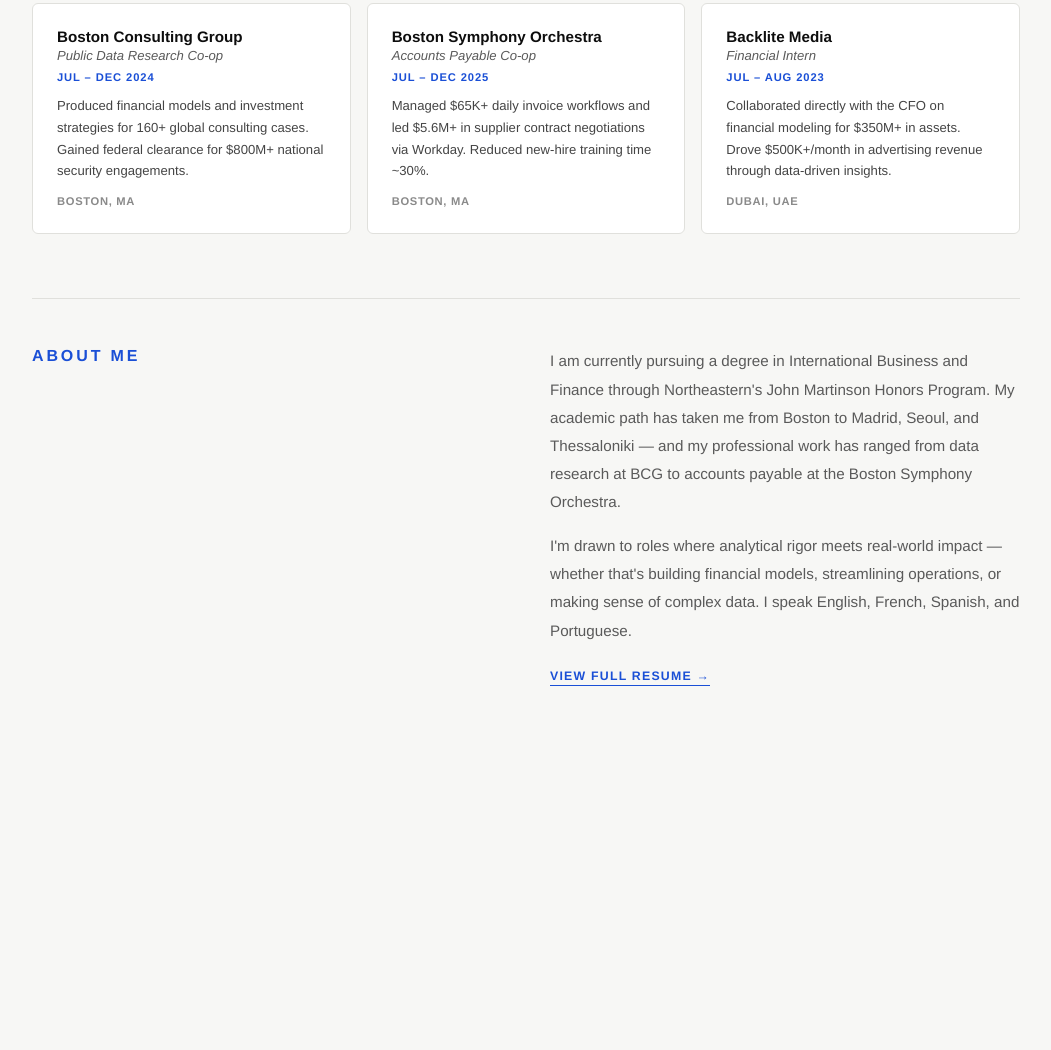
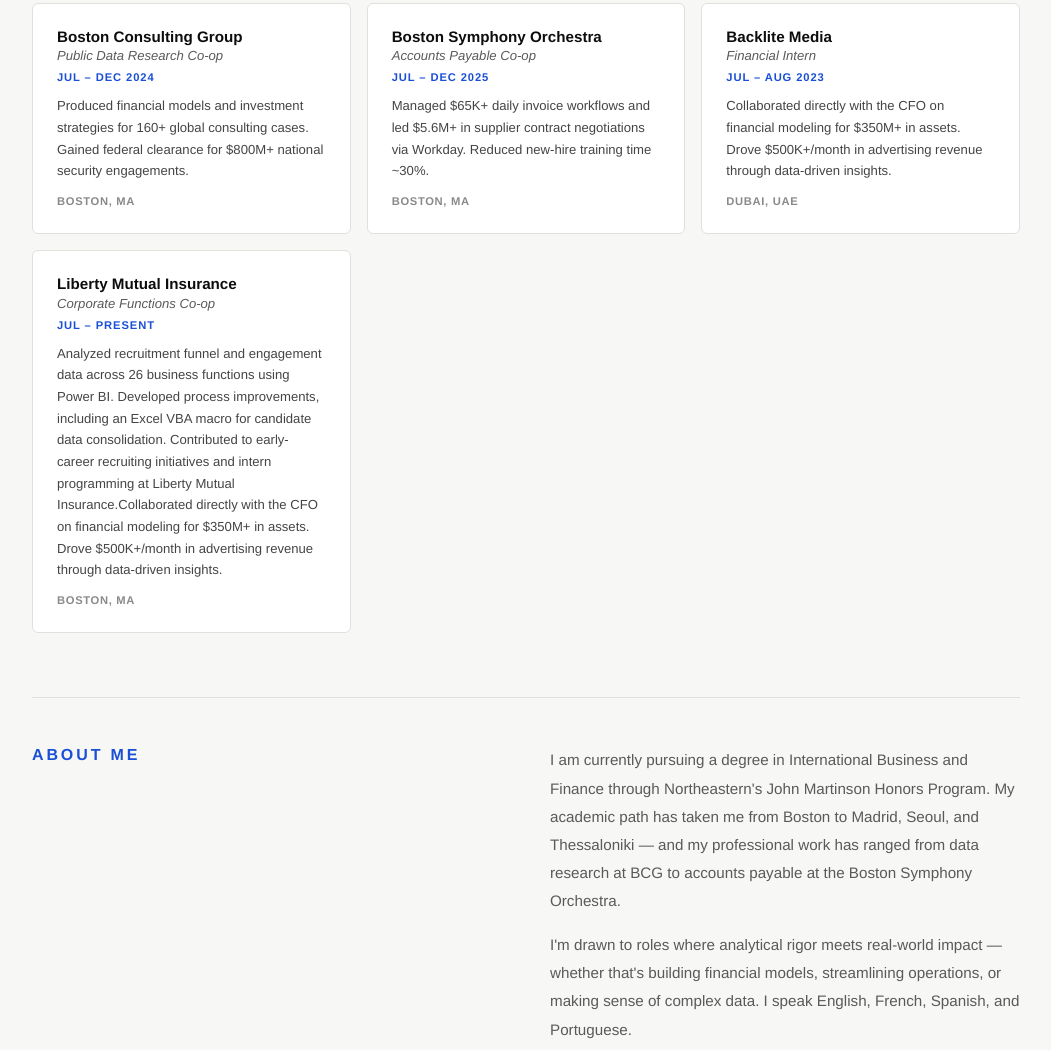
Before and after one commit to reichertcecilia/reichertcecilia.github.io, a plain HTML site: page index.html in a window 1280 px wide. Shown: the part 927-1977 px from the top of the page, without its empty margins (114-1165 px from the left). Before the commit the page ends 1709 px from the top, so only its background shows below. Drawn offline with Linux system fonts and the light colour scheme.

Commit message:
Update index.html
Added Liberty experience

```diff
--- a/index.html
+++ b/index.html
@@ -120,6 +120,13 @@ h1 .line3{font-style:italic;color:var(--blue-mid)}
       <div class="xp-desc">Collaborated directly with the CFO on financial modeling for $350M+ in assets. Drove $500K+/month in advertising revenue through data-driven insights.</div>
       <div class="loc-badge">Dubai, UAE</div>
     </div>
+      <div class="xp-card">
+      <div class="xp-org">Liberty Mutual Insurance</div>
+      <div class="xp-role">Corporate Functions Co-op</div>
+      <div class="xp-date">Jul – Present</div>
+      <div class="xp-desc">Analyzed recruitment funnel and engagement data across 26 business functions using Power BI. Developed process improvements, including an Excel VBA macro for candidate data consolidation. Contributed to early-career recruiting initiatives and intern programming at Liberty Mutual Insurance.Collaborated directly with the CFO on financial modeling for $350M+ in assets. Drove $500K+/month in advertising revenue through data-driven insights.</div>
+      <div class="loc-badge">Boston, MA</div>
+    </div>
   </div>
   <div style="margin-top:4rem;display:grid;grid-template-columns:1fr 1fr;gap:3rem;align-items:start;padding-top:3rem;border-top:1px solid var(--border)">
     <div>
```
